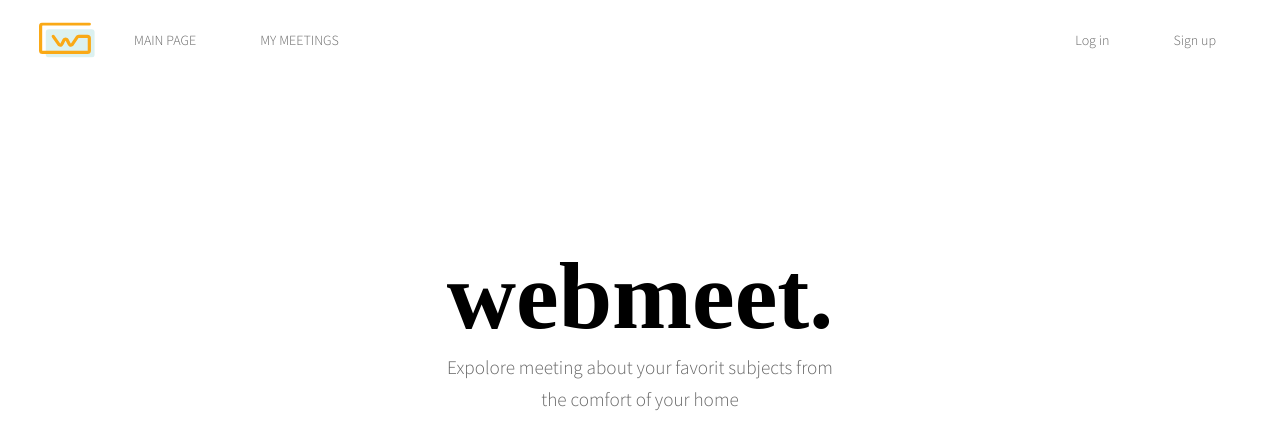
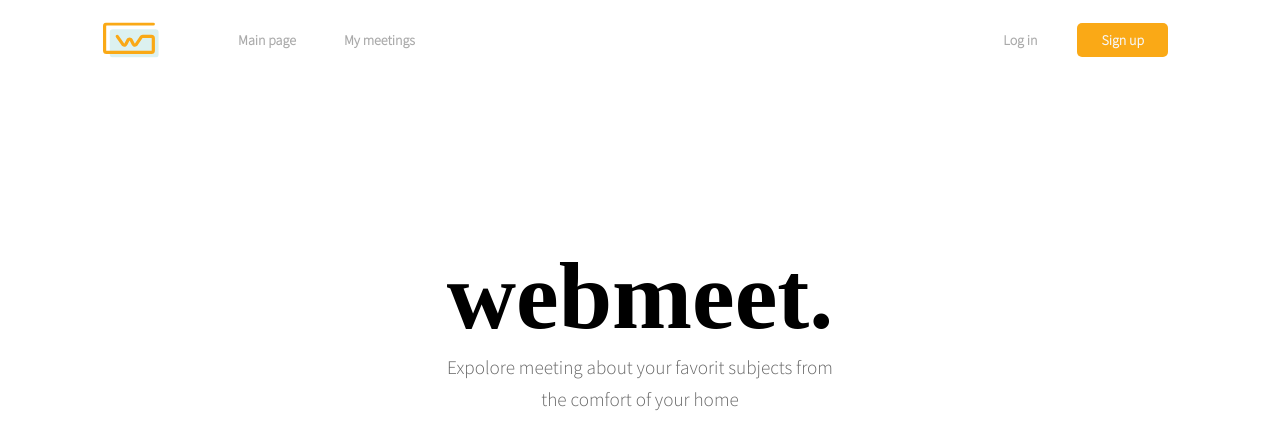
Before and after one commit to jensengbg-ali-suliman/webmeet, a Vue app: page / in a window 1280 px wide. Shown: the top 448 px of the page. Built offline with nearby package versions, Linux system fonts and the light colour scheme; no server answers.

Commit message:
Update Navbar.vue

```diff
--- a/src/components/Navbar.vue
+++ b/src/components/Navbar.vue
@@ -1,8 +1,8 @@
 <template>
   <nav>
     <img src="../assets/LOGO webmeet.svg" alt="" class="logo" />
-    <a href="/" class="link">MAIN PAGE</a>
-    <a href="/my-meetings" class="link">MY MEETINGS</a>
+    <a href="/" class="link">Main page</a>
+    <a href="/my-meetings" class="link">My meetings</a>
     <a href="" class="link login">Log in</a>
     <a href="" class="link signup">Sign up</a>
   </nav>
@@ -18,7 +18,7 @@ export default {
 nav {
   width: 100%;
   height: 5rem;
-  padding: 1rem 2rem;
+  padding: 1rem 6rem;
   display: flex;
   justify-content: flex-start;
   align-items: center;
@@ -28,15 +28,41 @@ nav {
   }
 
   .link {
-    padding: 1rem;
+    padding: 0.5rem;
     margin: 0rem 1rem;
     font-size: 14px;
     text-decoration: none;
-    color: #666;
+    color: #aaa;
+    transition: all 0.4s ease;
+    font-weight: bold;
+
+    &:nth-child(2) {
+      margin-left: 4rem;
+    }
+
+    &:hover {
+      color: #000;
+      transform: translateY(-0.2rem);
+    }
   }
 
   .login {
     margin-left: auto;
+    font-weight: bold;
+  }
+
+  .signup {
+    background: #faa916;
+    color: #f6f6f6;
+    padding: 0.5rem 1.5rem;
+    border-radius: 5px;
+    font-weight: bold;
+
+    &:hover {
+      color: #faa916;
+      background: #f6f6f6;
+      box-shadow: 2px 6px 8px #0001;
+    }
   }
 }
 </style>
```
